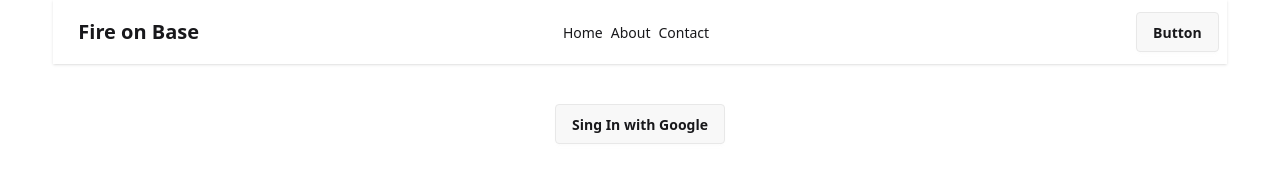
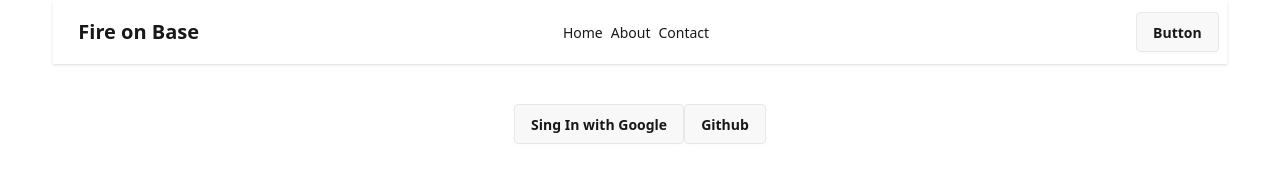
Before and after one commit to mohyminulislam-mi/firebase-practices, a React (Vite) app: page / in a window 1280 px wide. Shown: the top 194 px of the page. Built offline with nearby package versions, Linux system fonts and the light colour scheme.

Commit message:
added github singin option

```diff
--- a/src/components/Login.jsx
+++ b/src/components/Login.jsx
@@ -1,12 +1,18 @@
 import React, { useState } from "react";
-import { GoogleAuthProvider, signInWithPopup, signOut } from "firebase/auth";
+import {
+  GithubAuthProvider,
+  GoogleAuthProvider,
+  signInWithPopup,
+  signOut,
+} from "firebase/auth";
 import { auth } from "../firebase/firebase.init";
 
-const provider = new GoogleAuthProvider();
+const googleProvider = new GoogleAuthProvider();
+const githubProvider = new GithubAuthProvider();
 const Login = () => {
   const [user, setUser] = useState(null);
   const handleGoogleSingin = () => {
-    signInWithPopup(auth, provider)
+    signInWithPopup(auth, googleProvider)
       .then((result) => {
         console.log(result);
         setUser(result?.user);
@@ -25,18 +31,32 @@ const Login = () => {
         console.log(error);
       });
   };
-  console.log(user);
+  const handleGithubSing = () => {
+    signInWithPopup(auth, githubProvider)
+      .then((result) => {
+        console.log(result.user);
+        setUser(result?.user);
+      })
+      .catch((error) => {
+        console.log(error);
+      });
+  };
 
   return (
     <div className="mt-10">
-      {!user ? (
-        <button className="btn" onClick={handleGoogleSingin}>
-          Sing In with Google
-        </button>
-      ) : (
+      {user ? (
         <button className="btn" onClick={handleSingOut}>
           Sing Out
         </button>
+      ) : (
+        <>
+          <button className="btn" onClick={handleGoogleSingin}>
+            Sing In with Google
+          </button>
+          <button className="btn" onClick={handleGithubSing}>
+            Github
+          </button>
+        </>
       )}
 
       {user && (
```
